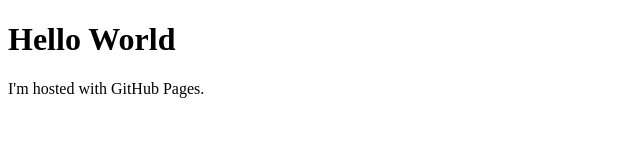
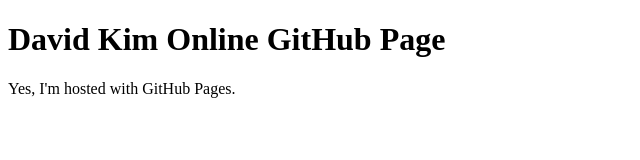
Before and after one commit to davidkim3283/davidkimonline.github.io, a plain HTML site: page index.html in a window 1280 px wide. Shown: the whole page, without its empty margins (0-640 px from the left). Drawn offline with Linux system fonts and the light colour scheme.

Commit message:
Update index.html

```diff
--- a/index.html
+++ b/index.html
@@ -1,7 +1,10 @@
 <!DOCTYPE html>
 <html>
+<head>
+  <title>davidkimonline.gitub.io</title>
+</head>
 <body>
-<h1>Hello World</h1>
-<p>I'm hosted with GitHub Pages.</p>
+<h1>David Kim Online GitHub Page</h1>
+<p>Yes, I'm hosted with GitHub Pages.</p>
 </body>
 </html>
```
